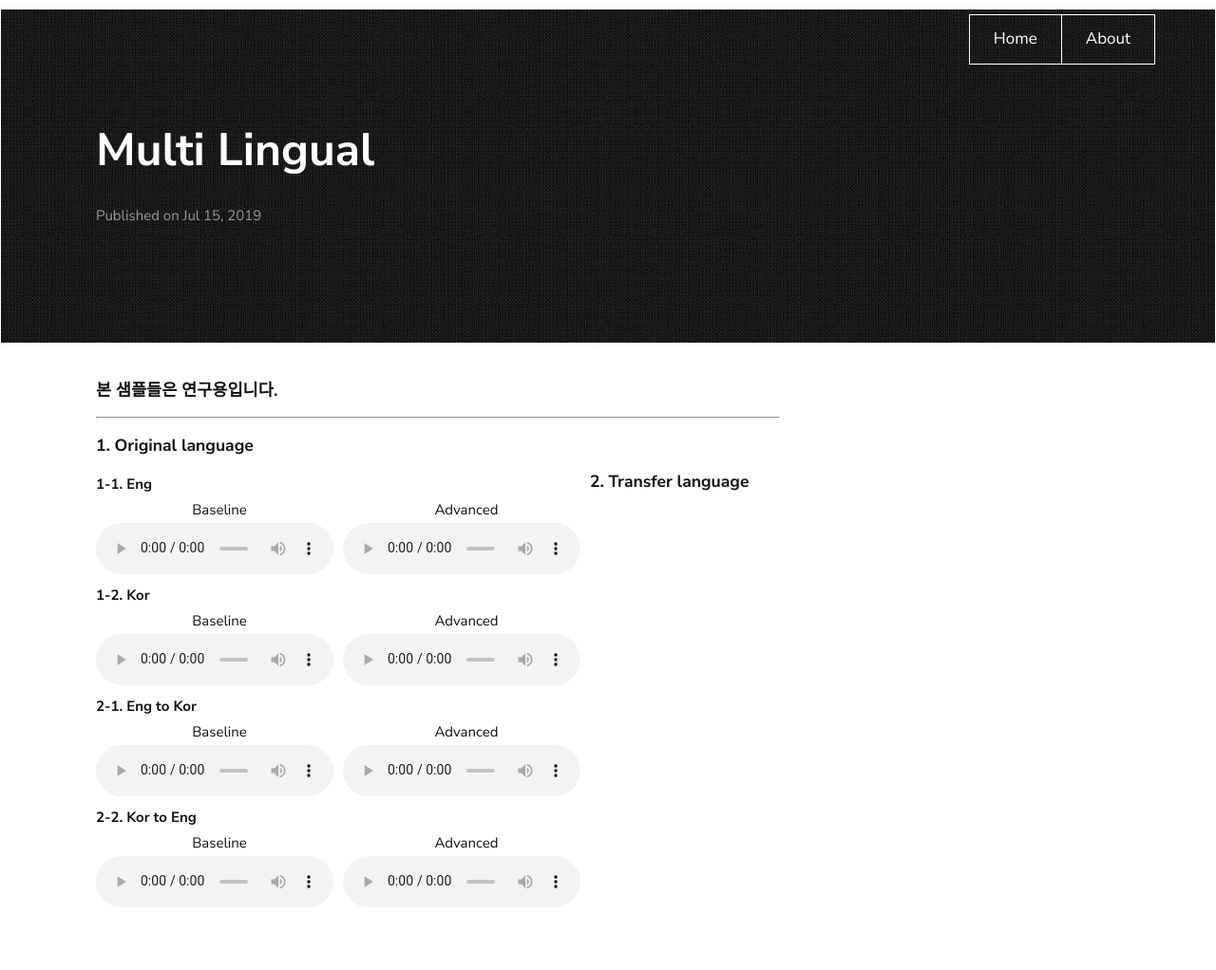
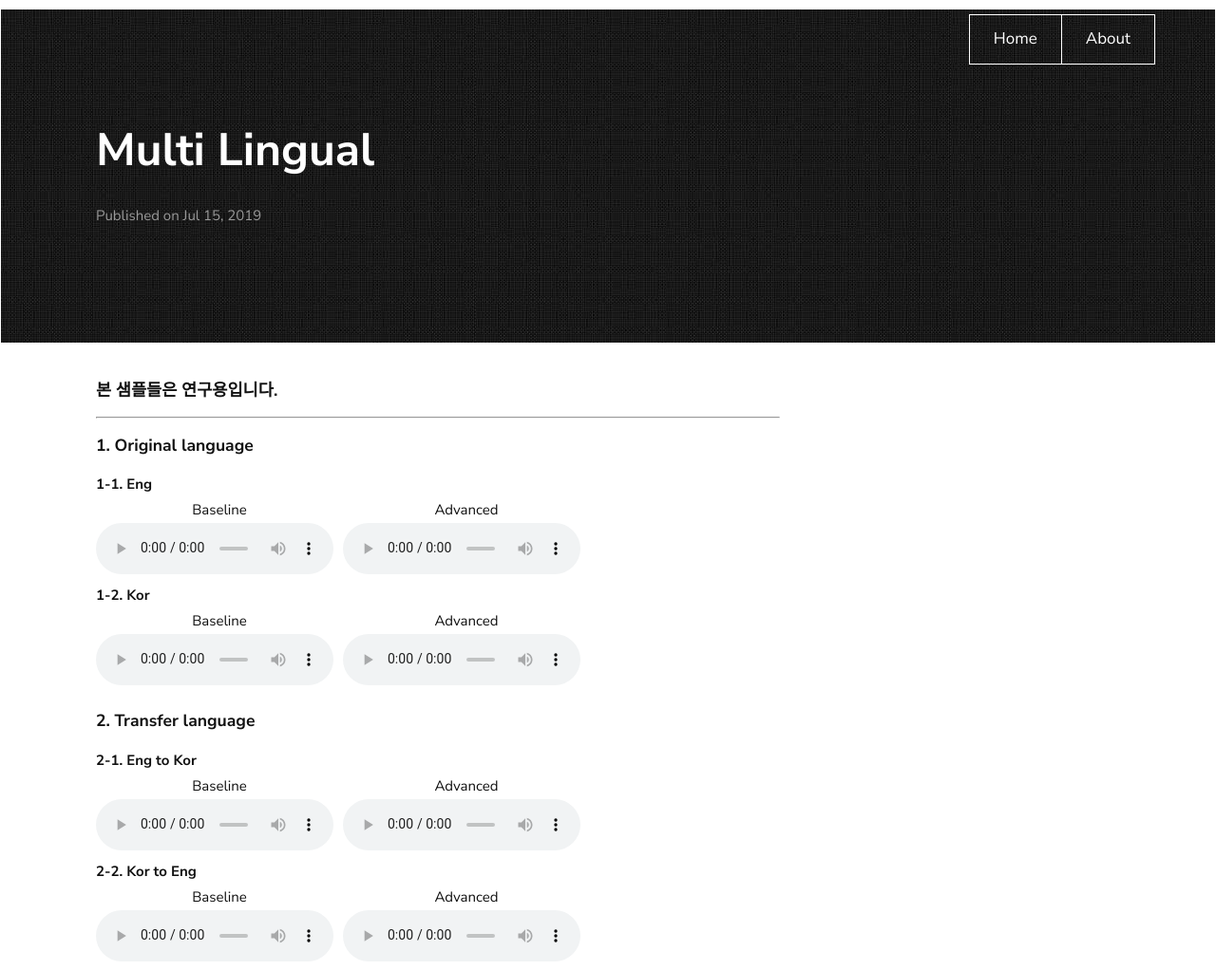
Before and after one commit to Ondal90/ondal90, a Jekyll site: the page built from _posts/2019-07-15-multi-lingual.md, in a window 1280 px wide. Shown: the whole page at 95% size. Built offline with Jekyll 4.4.1, drawn with Linux system fonts in a browser that asks for light colours; our own code applies the rules of GitHub Pages for plain Markdown files; before the commit the page ends 965 px from its top, so only the background shows below that.

Commit message:
Update 2019-07-15-multi-lingual.md

```diff
--- a/_posts/2019-07-15-multi-lingual.md
+++ b/_posts/2019-07-15-multi-lingual.md
@@ -48,7 +48,7 @@ categories: xinapse TTS
     <td align="center"><audio src="/audio_samples/LJ_New_Eng.wav" controls=""></audio></td>
   </tr>
 </table>
-<table align="left">
+<table>
   <caption align="left">1-2. Kor</caption>
   <tr>
     <td align="center">Baseline </td>
@@ -60,7 +60,7 @@ categories: xinapse TTS
   </tr>
 </table>
 <h3 align="left">2. Transfer language</h3>
-<table align="left">
+<table>
   <caption align="left">2-1. Eng to Kor</caption>
   <tr>
     <td align="center">Baseline </td>
```
